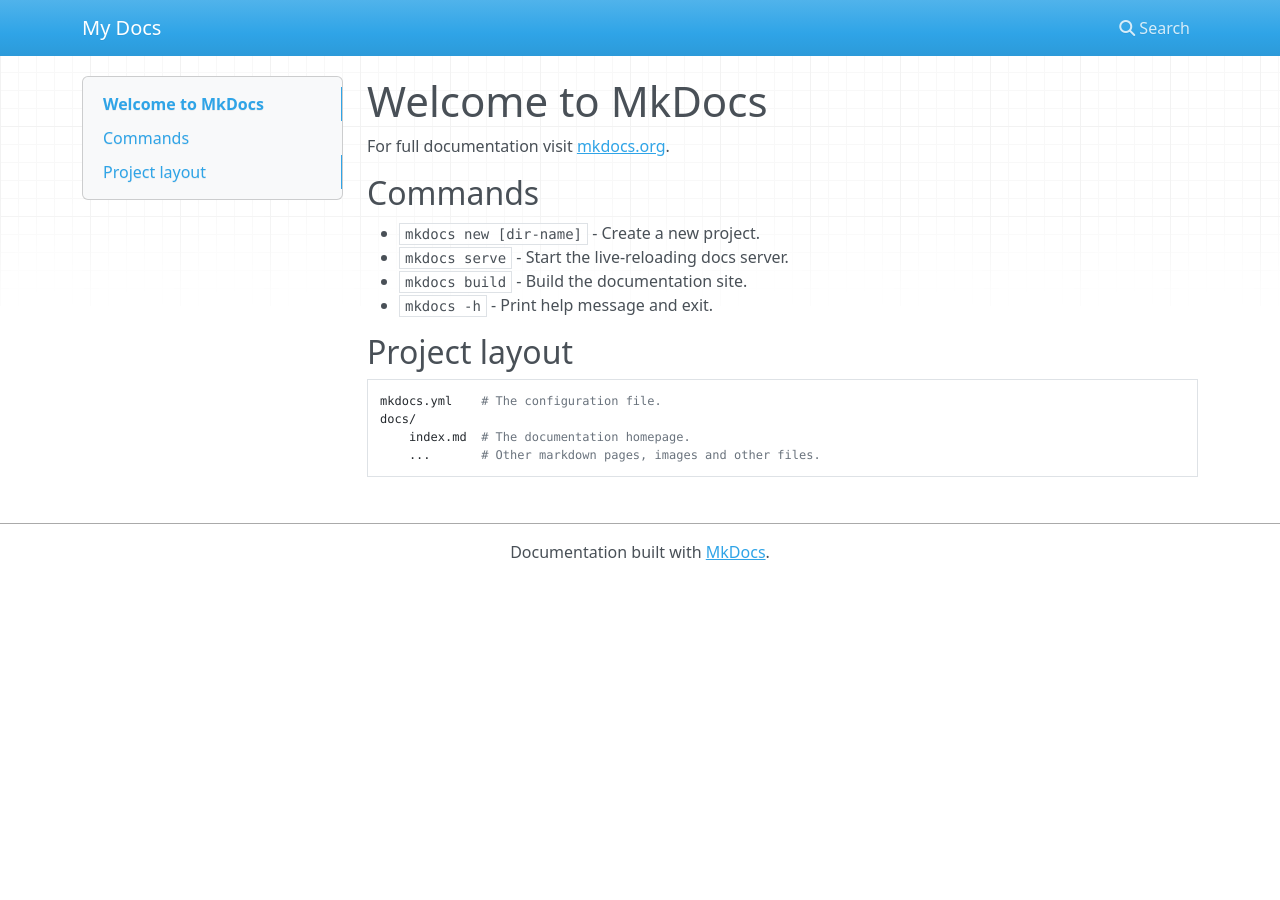
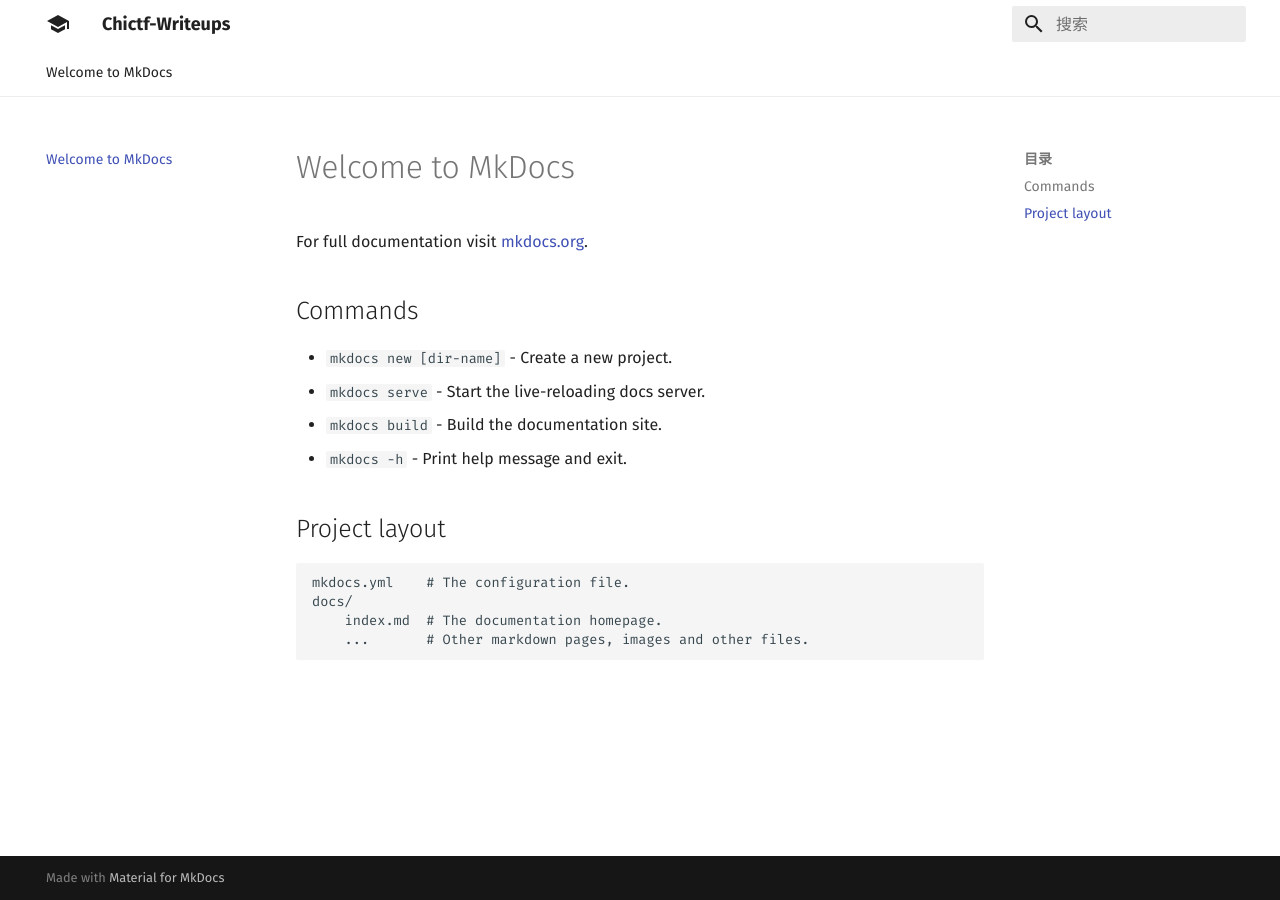
Before and after one commit to YanhuiJessica/Chictf-Writeups, an MkDocs documentation site: the page built from docs/index.md, in a window 1280 px wide. Built offline with MkDocs 1.6.1 and Material for MkDocs 9.7.7, drawn with Linux system fonts in a browser that asks for light colours; nearby versions of some CDN libraries.

```diff
--- a/mkdocs.yml
+++ b/mkdocs.yml
@@ -1 +1,27 @@
-site_name: My Docs
+# Project Information
+site_name: Chictf-Writeups
+
+# Repository
+repo_name: 'YanhuiJessica/Chictf-Writeups'
+
+# Theme
+theme:
+    name: 'material'
+    language: 'zh'
+    palette:
+      primary: 'white'
+      accent: 'red'
+    logo:
+      icon: 'school'
+    feature:
+      tabs: true
+    font:
+      text: 'Fira Sans'
+      code: 'Fira Mono'
+
+plugins:
+    - search
+
+markdown_extensions:
+    - admonition
+    - codehilite
```
